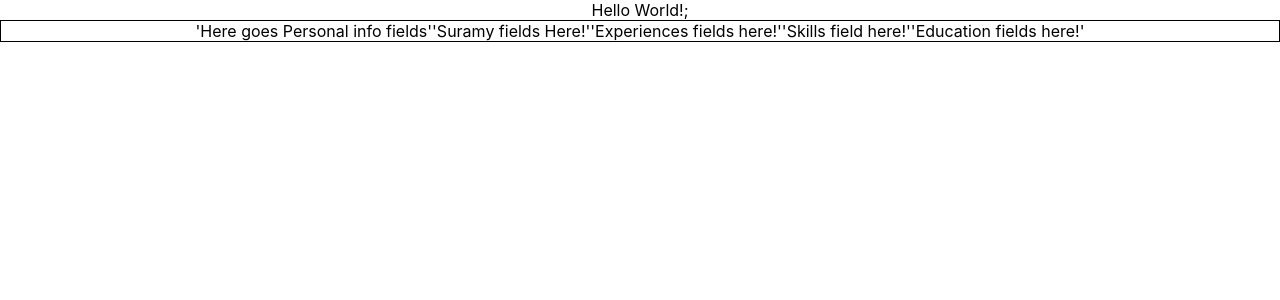
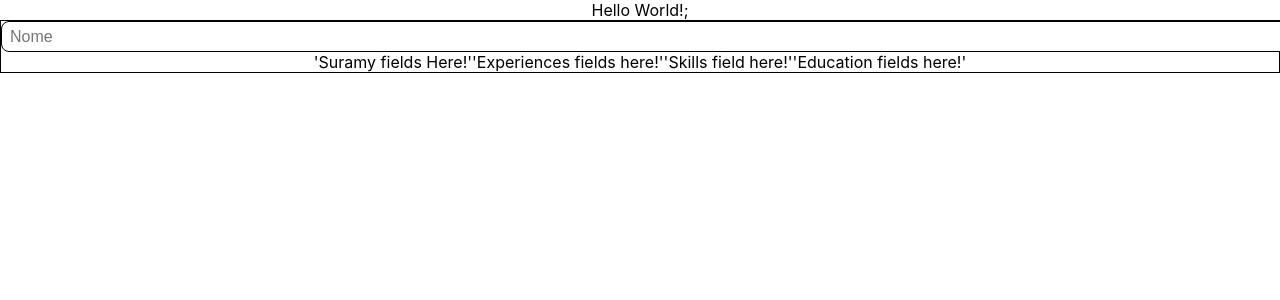
Before and after one commit to izumi-san/cv-generator, a React (Create React App) app: page / in a window 1280 px wide. Shown: the top 300 px of the page. Built offline with nearby package versions, Linux system fonts and the light colour scheme; the HTML template or start-up script is replaced by a standard one.

Commit message:
Created new custom text input, and corrected the name 'Summary'.

```diff
--- /dev/null
+++ b/src/components/FormContainer/TextInput/index.tsx
@@ -0,0 +1,23 @@
+import styled from 'styled-components';
+
+interface inputProps {
+  value: string;
+}
+
+function TextInput(props: inputProps) {
+  const CustomTextInput = styled.input`
+    border: 1px solid;
+    border-radius: 8px;
+    height: 1.7rem;
+    padding-left: 0.5rem;
+    width: 100%;
+    font-size: 1rem;
+    &:focus {
+      outline: none;
+      box-shadow: 0px 5px 5px lightslategray;
+    }
+  `;
+  return <CustomTextInput placeholder={`${props.value}`}></CustomTextInput>;
+}
+
+export default TextInput;
--- a/src/components/FormContainer/components/PersonalInfoSection/index.tsx
+++ b/src/components/FormContainer/components/PersonalInfoSection/index.tsx
@@ -1,5 +1,11 @@
+import TextInput from '../../TextInput';
+
 function PersonalInfoSection() {
-  return <>'Here goes Personal info fields'</>;
+  return (
+    <section>
+      <TextInput value={'Nome'} />
+    </section>
+  );
 }
 
 export default PersonalInfoSection;
--- a/src/components/FormContainer/index.tsx
+++ b/src/components/FormContainer/index.tsx
@@ -2,7 +2,7 @@ import EducationSection from './components/EducationSection';
 import ExperienceSection from './components/ExperienceSection';
 import PersonalInfoSection from './components/PersonalInfoSection';
 import SkillsSection from './components/SkillsSection';
-import SumarySection from './components/SumarySection';
+import SummarySection from './components/SummarySection';
 import styled from 'styled-components';
 
 function FormContainer() {
@@ -13,7 +13,7 @@ function FormContainer() {
   return (
     <FormWrapper>
       <PersonalInfoSection />
-      <SumarySection />
+      <SummarySection />
       <ExperienceSection />
       <SkillsSection />
       <EducationSection />
```
Also changed, not shown: src/components/FormContainer/components/SummarySection/index.tsx (renamed from src/components/FormContainer/components/SumarySection/index.tsx).
